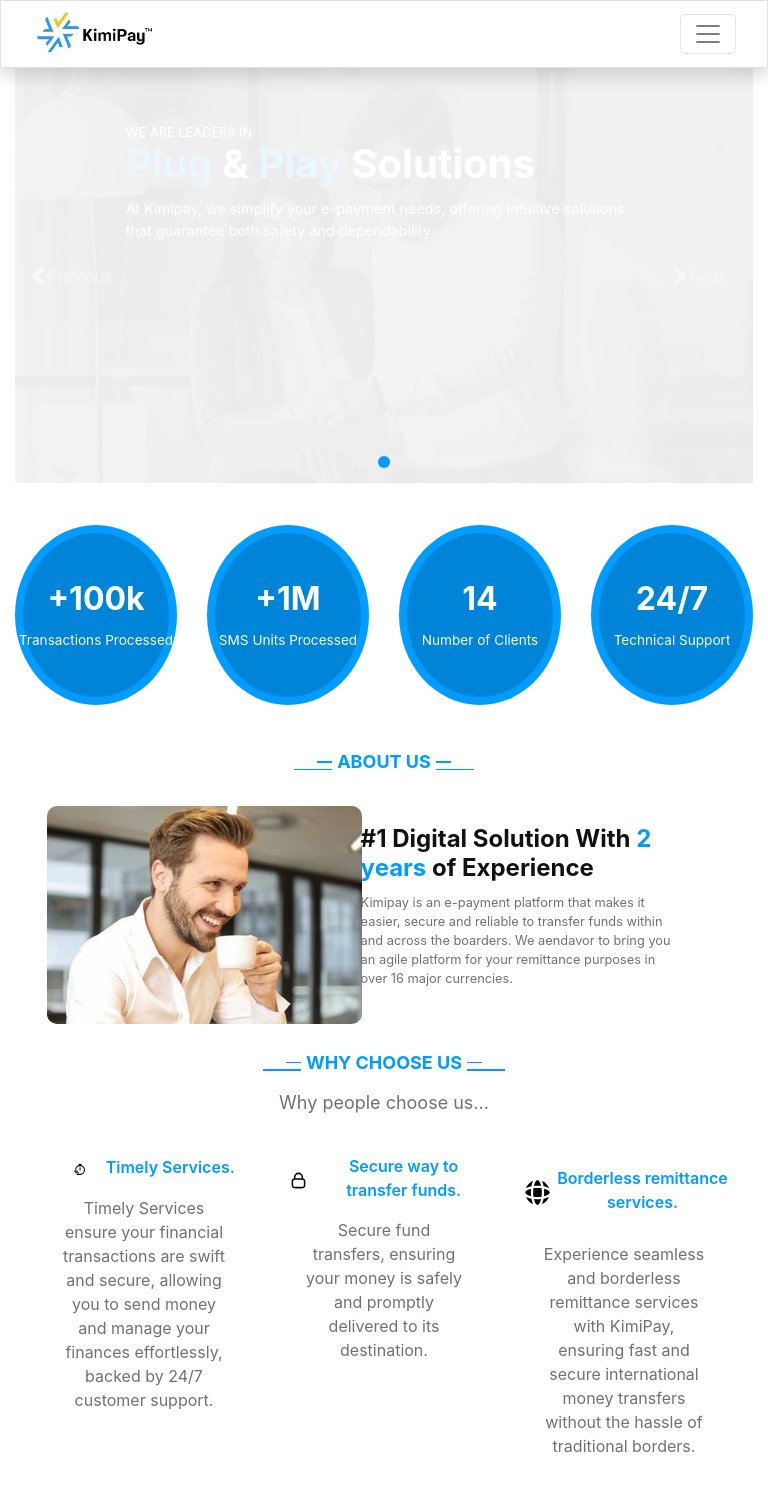
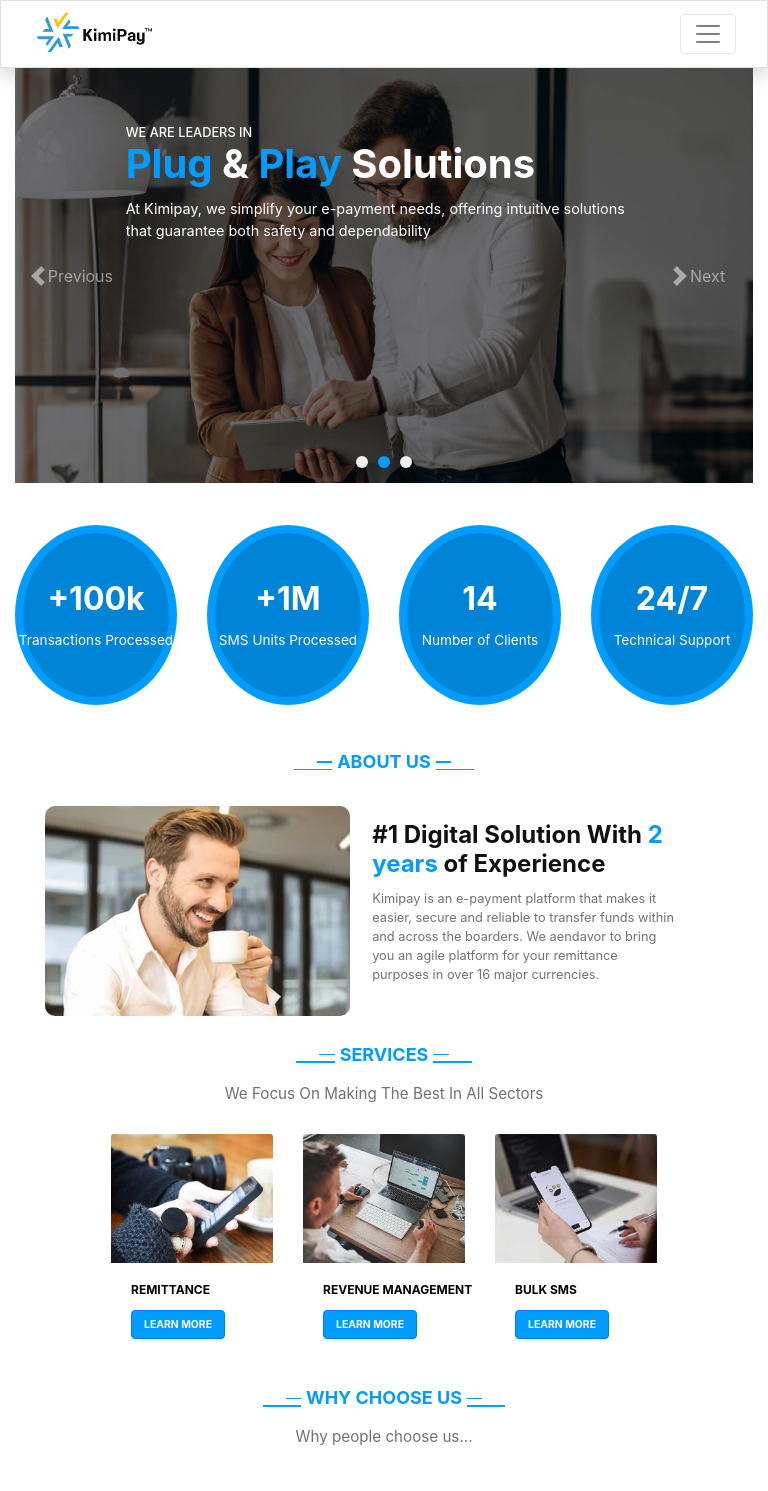
Before and after one commit to GloriaMMuthumbi/kimipayco, a React (Create React App) app: page / in a window 768 px wide. Shown: the top 1491 px of the page. Built offline with nearby package versions, Linux system fonts and the light colour scheme.

Commit message:
latest changes

```diff
--- a/src/App.css
+++ b/src/App.css
@@ -10,6 +10,10 @@
 
 .carousel {
   margin-bottom: 20px;
+}
+
+.carousel-control-prev, .carousel-control-next {
+  content: "";
 }
 
 .submit-btn {
@@ -249,7 +253,7 @@
   color: #c7c7c7;
 }
 
-.text-white .link:hover {
+.text-white.link:hover {
   font-weight: 600;
   color: white;
 }
@@ -370,7 +374,7 @@
   height: 27vh;
 }
 
-.col-md-3 .card {
+.card-container .card {
   border-radius: 50%;
   background-color: #0084d8;
   height: 90%;
@@ -395,6 +399,33 @@
   white-space: nowrap;
 }
 
+.services-card {
+  display: flex;
+  justify-content: center;
+}
+
+
+.services-card .card-title{
+  color: #000;
+  font-size: 1rem;
+  text-align: start;
+  width: 100%;
+}
+
+.btn.btn-primary {
+  display: flex;
+  justify-content: center;
+  align-items: center;
+  text-transform: uppercase;
+  font-weight: 600;
+  align-self: flex-start;
+  background-color: #009CFF;
+}
+
+.btn.btn-primary:hover {
+  background-color: #0084d8;
+}
+
 .card-body {
   display: flex;
   flex-direction: column;
@@ -405,6 +436,13 @@
 .card-text {
   white-space: nowrap;
   font-size: 0.95rem;
+}
+
+.card-row {
+  display: flex;
+  flex-direction: row;
+  justify-content: center;
+  align-items: center;
 }
 
 @media screen and (min-width: 993px) {
@@ -460,12 +498,17 @@
   .services {
     width: 100%;
     background-color: cyan;
+    justify-content: space-between;
   }
 
   .aboutus-img {
     width: 100%;
     height: auto;
     border-radius: 10px;
+  }
+
+  .aboutus-text {
+    margin-left: 3%;
   }
 
   .aboutus-text .heading{
@@ -486,7 +529,7 @@
     padding: 8px 8px;
   }
 
-  .col-md-3 .card {
+  .card-container .card {
     border-radius: 50%;
     background-color: #0084d8;
     height: 180px;
@@ -515,6 +558,30 @@
   .card-text {
     white-space: nowrap;
     font-size: 0.85rem;
+  }
+
+  .services-card .card-title{
+    color: #000;
+    font-size: 0.75rem;
+    text-align: center;
+    width: 100%;
+    text-align: start;
+  }
+
+  .btn.btn-primary {
+    width: auto;
+    height: 40%;
+    display: flex;
+    justify-content: center;
+    align-items: center;
+    font-size: 0.65rem;
+    text-transform: uppercase;
+    font-weight: 700;
+    align-self: flex-start;
+  }
+
+  .section-intro {
+    font-size: 0.95rem;
   }
 
 }
@@ -614,7 +681,7 @@
     margin: 0;
   }
 
-  .col-md-3 .card {
+  .card-container .card {
     border-radius: 50%;
     background-color: #0084d8;
     height: 65%;
@@ -644,4 +711,10 @@
     white-space: nowrap;
     font-size: 0.58rem;
   }
+
+  .services-card {
+    background-color: #0084d8;
+    justify-content: center;
+    align-items: center;
   }
+}
--- a/src/Components/AboutUs.js
+++ b/src/Components/AboutUs.js
@@ -14,7 +14,7 @@
                     </div>
                 </div>
             </div>
-            <div className="row">
+            <div className="row aboutus-ex">
                 <div className="col-sm">
                     <img src="./about.jpg" alt="about us" className="aboutus-img" />
                 </div>
--- a/src/Components/Carousel.js
+++ b/src/Components/Carousel.js
@@ -1,12 +1,13 @@
 import React from 'react';
 import Carousel from 'react-bootstrap/Carousel';
 import ExampleCarouselImage from './ExampleCarouselImage';
+import '../App.css';
 
 const CarouselComponent = () => {
     return (
         <div className='container-fluid'>
-            <Carousel fade>
-            <Carousel.Item key={1}>
+            <Carousel>
+            <Carousel.Item interval={3500}>
                 <ExampleCarouselImage
                 text="First slide"
                 imageSrc="./carousel-1.jpg"
@@ -18,7 +19,7 @@
                 <p>Experience the future of hassle-free e-payments with Kimipay's cutting-edge solutions that set new standards for security and reliability.</p>
                 </Carousel.Caption>
             </Carousel.Item>
-            <Carousel.Item key={2}>
+            <Carousel.Item interval={3500}>
                 <ExampleCarouselImage
                 text="Second slide"
                 imageSrc="./carousel-2.jpg"
@@ -30,7 +31,7 @@
                 <p>At Kimipay, we simplify your e-payment needs, offering intuitive solutions that guarantee both safety and dependability</p>
                 </Carousel.Caption>
             </Carousel.Item>
-            <Carousel.Item key={3}>
+            <Carousel.Item interval={3500}>
                 <ExampleCarouselImage
                 text="Second slide"
                 imageSrc="./carousel-3.jpg"
@@ -48,72 +49,3 @@
 };
 
 export default CarouselComponent;
-
-// import React from "react";
-// import "../App.css";
-
-// function CarouselComponent() {
-//     return (
-//         <div id="carouselExampleCaptions" className="carousel slide" data-bs-ride="carousel">
-//         <div className="carousel-inner">
-//         <div className="carousel-indicators">
-//             <button
-//             type="button"
-//             data-bs-target="#carouselExampleCaptions"
-//             data-bs-slide-to="0"
-//             className="active"
-//             aria-current="true"
-//             aria-label="Slide 1"
-//             ></button>
-//             <button
-//             type="button"
-//             data-bs-target="#carouselExampleCaptions"
-//             data-bs-slide-to="1"
-//             aria-label="Slide 2"
-//             ></button>
-//             <button
-//             type="button"
-//             data-bs-target="#carouselExampleCaptions"
-//             data-bs-slide-to="2"
-//             aria-label="Slide 3"
-//             ></button>
-//         </div>
-//             <div className="carousel-item active">
-//                 <div className="rectangle"></div>
-//                 <img src="./carousel-1.jpg" className="d-block w-100" alt="Wild Landscape" />
-//                 <div className="carousel-caption d-md-block d-md-block position-absolute top-0 start-0">
-//                     <h6>Providing you</h6>
-//                     <h1><span className="blue-text">Secure</span> & <span className="blue-text">Reliable</span> e-Payment Platform</h1>
-//                     <p>Experience the future of hassle-free e-payments with Kimipay's cutting-edge solutions that set new standards for security and reliability.</p>
-//                 </div>
-//             </div>
-//             <div className="carousel-item">
-//                 <div className="rectangle"></div>
-//                 <img src="./carousel-2.jpg" className="d-block w-100" alt="Camera" />
-//                 <div className="carousel-caption d-none d-md-block">
-//                     <h5>Second slide label</h5>
-//                     <p>Lorem ipsum dolor sit amet, consectetur adipiscing elit.</p>
-//                 </div>
-//             </div>
-//             <div className="carousel-item">
-//                 <div className="rectangle"></div>
-//                 <img src="./carousel-3.jpg" className="d-block w-100" alt="Exotic Fruits" />
-//                 <div className="carousel-caption d-none d-md-block">
-//                     <h5>Third slide label</h5>
-//                     <p>Praesent commodo cursus magna, vel scelerisque nisl consectetur.</p>
-//                 </div>
-//             </div>
-//         </div>
-//         <button className="carousel-control-prev" type="button" data-bs-target="#carouselExampleCaptions" data-bs-slide="prev">
-//             <span className="carousel-control-prev-icon" aria-hidden="true"></span>
-//             <span className="visually-hidden"></span>
-//         </button>
-//         <button className="carousel-control-next" type="button" data-bs-target="#carouselExampleCaptions" data-bs-slide="next">
-//             <span className="carousel-control-next-icon" aria-hidden="true"></span>
-//             <span className="visually-hidden"></span>
-//         </button>
-//         </div>
-//     );
-// }
-
-// export default CarouselComponent;
--- a/src/Components/Footer.js
+++ b/src/Components/Footer.js
@@ -56,7 +56,7 @@
           <div className="row d-flex align-items-center">
             <div className="col-md-7 col-lg-8 text-center text-md-start">
               <div className="p-3">
-                © 2023 Copyright :
+                © 2023 Copyright:
                 <a className="text-white " href="#!">KimiPay</a>
               </div>
             </div>
--- a/src/Components/Services.js
+++ b/src/Components/Services.js
@@ -2,10 +2,49 @@
 
 const ServicesComponent = () => {
   return (
-    <div className="container">
-
-      <div className='container-fluid'>
-
+    <div className="container-fluid">
+      <div className="row section">
+        <div className="title">
+          <div className="lines">
+            <div className="short-line left"></div>
+            <div className="long-line left"></div>
+          </div>
+          <p className="section-title">Services</p>
+          <div className="lines">
+            <div className="short-line right"></div>
+            <div className="long-line right"></div>
+          </div>
+        </div>
+        <p className="section-intro">We Focus On Making The Best In All Sectors</p>
+      </div>
+      <div className='row card-row'>
+        <div className='col-md-3 col-sm-12'>
+          <div className="card services-card border-0">
+            <img className="card-img-top" src="./service-5.jpg" alt="Card image cap" />
+            <div className="card-body">
+              <h5 className="card-title">REMITTANCE</h5>
+              <a href="#" className="btn btn-primary">Learn more</a>
+            </div>
+          </div>
+        </div>
+        <div className='col-md-3 col-sm-12'>
+          <div className="card services-card border-0">
+            <img className="card-img-top" src="./service-3.jpg" alt="Card image cap" />
+            <div className="card-body">
+              <h5 className="card-title">REVENUE MANAGEMENT</h5>
+              <a href="#" className="btn btn-primary">Learn More</a>
+            </div>
+          </div>
+          </div>
+          <div className='col-md-3 col-sm-12'>
+          <div className="card services-card border-0">
+            <img className="card-img-top" src="./service-2.jpg" alt="Card image cap" />
+            <div className="card-body">
+              <h5 className="card-title">BULK SMS</h5>
+              <a href="#" className="btn btn-primary">Learn More</a>
+            </div>
+          </div>
+        </div>
       </div>
       {/* <div className="row section">
         <div className="title">
```
Lines whose indentation alone changed are shown as unchanged.
